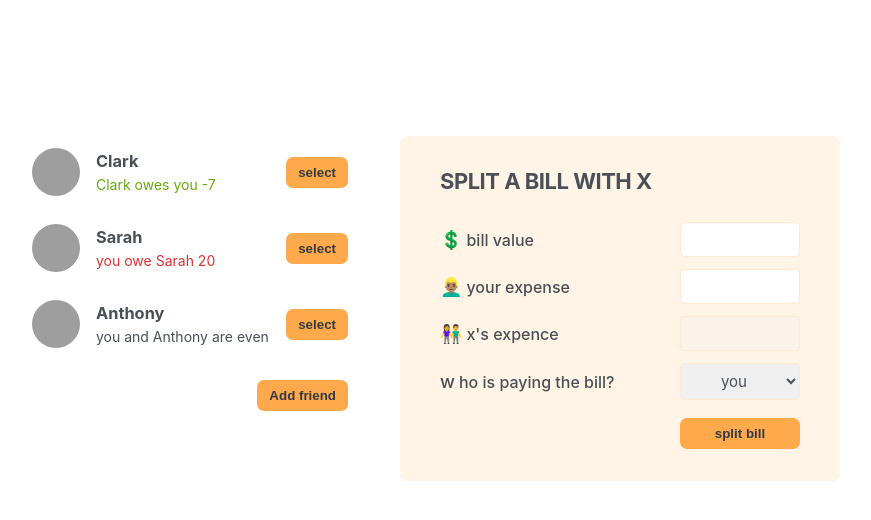
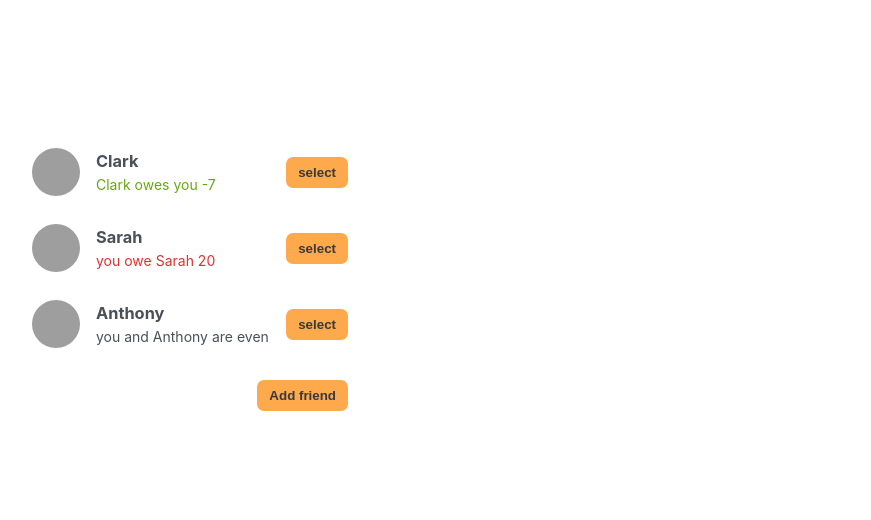
Before and after one commit to mojtabasharafiyeh/jonas-react-course, a React (Create React App) app: page / in a window 1280 px wide. Shown: the top 520 px of the page, without its empty margins (210-1081 px from the left). Built offline with nearby package versions, Linux system fonts and the light colour scheme; grey boxes are pictures that could not be loaded.

Commit message:
imolement selected friend

```diff
--- a/src/App.js
+++ b/src/App.js
@@ -2,6 +2,7 @@ import { FriendList } from './FriendList'
 import { AddFriend } from './AddFriend'
 import Button from './Button'
 import { useState } from 'react'
+import { FormSplitBill } from './FormSplitBill'
 
 export const initialFriends = [
   {
@@ -26,6 +27,7 @@ export const initialFriends = [
 export default function App() {
   const [data, setData] = useState(initialFriends)
   const [showForm, setShowform] = useState(false)
+  const [selectedFriend, setSelectedFriend] = useState(null)
   function setdataHandler(dataPassed) {
     setData((data) => [...data, dataPassed])
   }
@@ -35,46 +37,26 @@ export default function App() {
   function hideFormHandler() {
     setShowform(false)
   }
-  function clickHandler(id) {
-    console.log(id)
+  function clickButtonHandler(name) {
+    setSelectedFriend(name)
   }
   return (
     <div className='app'>
       <div className='sidebar'>
-        <FriendList
-          onclickButtonHandler={(id) => clickHandler(id)}
-          data={data}
-        />
+        <FriendList data={data} onclickButtonHandler={clickButtonHandler} />
         {showForm ? (
           <>
             {' '}
             <AddFriend data={data} onsetdata={setdataHandler}></AddFriend>
-            <Button onclickButtonHandler={hideFormHandler}>close</Button>
+            <Button onClick={hideFormHandler}>close</Button>
           </>
         ) : (
-          <Button onclickButtonHandler={showFormHandler}>Add friend</Button>
+          <Button onClick={showFormHandler}>Add friend</Button>
         )}
       </div>
-      <FormSplitBill></FormSplitBill>
+      {selectedFriend && (
+        <FormSplitBill selectedFriend={selectedFriend}></FormSplitBill>
+      )}
     </div>
   )
 }
-function FormSplitBill() {
-  return (
-    <form className='form-split-bill'>
-      <h2>split a bill with x</h2>
-      <label>💲bill value</label>
-      <input type='text'></input>
-      <label> 👱🏽‍♂️your expense </label>
-      <input type='text'></input>
-      <label> 👫x's expence</label>
-      <input type='text' disabled></input>
-      <label>who is paying the bill?</label>
-      <select>
-        <option value='user'>you</option>
-        <option value='friend'>x</option>
-      </select>
-      <Button>split bill</Button>
-    </form>
-  )
-}
--- a/src/Button.js
+++ b/src/Button.js
@@ -1,6 +1,6 @@
-export default function Button({ children, onclickButtonHandler }) {
+export default function Button({ children, onClick }) {
   return (
-    <button onClick={(e) => onclickButtonHandler(e)} className='button'>
+    <button onClick={onClick} className='button'>
       {children}
     </button>
   )
--- /dev/null
+++ b/src/FormSplitBill.js
@@ -0,0 +1,21 @@
+import Button from './Button'
+
+export function FormSplitBill({ selectedFriend }) {
+  return (
+    <form className='form-split-bill'>
+      <h2>split a bill with {selectedFriend}</h2>
+      <label>💲bill value</label>
+      <input type='text'></input>
+      <label> 👱🏽‍♂️your expense </label>
+      <input type='text'></input>
+      <label> 👫{selectedFriend}'s expence</label>
+      <input type='text' disabled></input>
+      <label>who is paying the bill?</label>
+      <select>
+        <option value='user'>you</option>
+        <option value='friend'>{selectedFriend}</option>
+      </select>
+      <Button>split bill</Button>
+    </form>
+  )
+}
--- a/src/FriendItem.js
+++ b/src/FriendItem.js
@@ -15,9 +15,7 @@ export function FriendItem({ item, onclickButtonHandler }) {
         </p>
       )}
       {item.balance === 0 && <p>you and {item.name} are even</p>}
-      <Button onclickButtonHandler={() => onclickButtonHandler(item.id)}>
-        select
-      </Button>
+      <Button onClick={() => onclickButtonHandler(item.name)}>select</Button>
     </li>
   )
 }
--- a/src/FriendList.js
+++ b/src/FriendList.js
@@ -7,8 +7,9 @@ export function FriendList({ data, onclickButtonHandler }) {
         {' '}
         {data.map((item) => (
           <FriendItem
-            onclickButtonHandler={(id) => onclickButtonHandler(id)}
+            onclickButtonHandler={onclickButtonHandler}
             item={item}
+            key={item.id}
           />
         ))}
       </ul>
```
